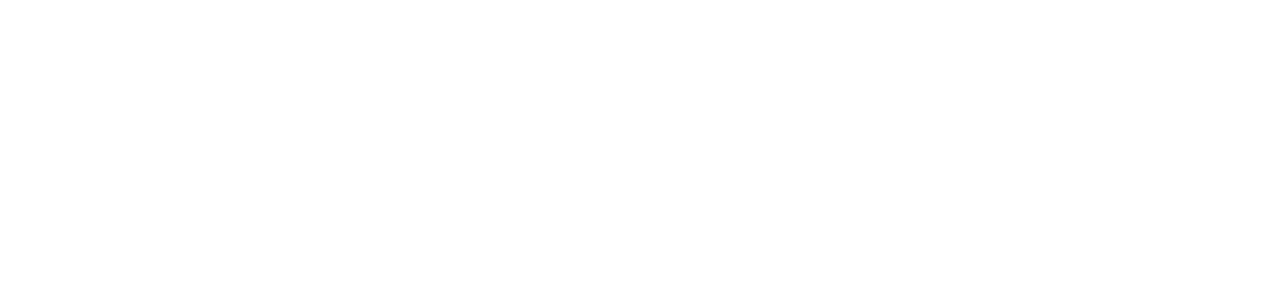
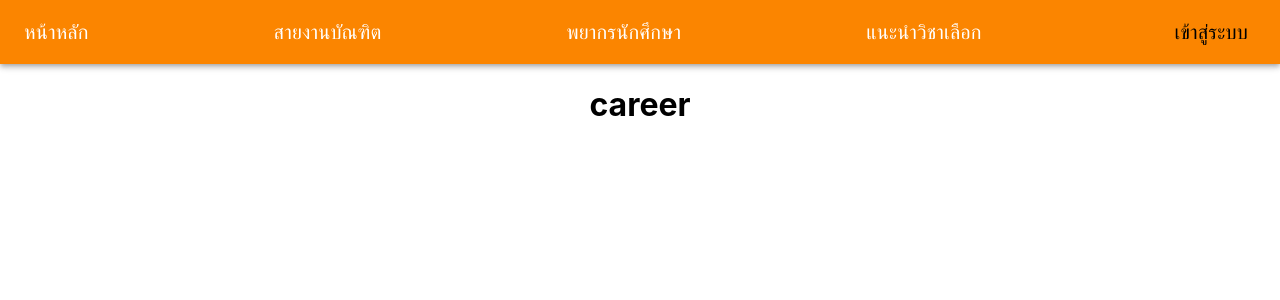
Before and after one commit to MashMaleLLO/Project_APS_CE_DEV, a React (Create React App) app in the folder django project/aps_ce_frontend/: page /outputCareer in a window 1280 px wide. Before the commit this address had no page. Shown: the top 300 px of the page. Built offline with nearby package versions, Linux system fonts and the light colour scheme.

Commit message:
add css add navbar

```diff
--- a/django project/aps_ce_frontend/docker-compose.yml
+++ b/django project/aps_ce_frontend/docker-compose.yml
@@ -13,3 +13,4 @@
         - '3000:3000'
       environment:
         - NODE_ENV=${NODE_ENV}
+        - CHOKIDAR_USEPOLLING=true
--- a/django project/aps_ce_frontend/package.json
+++ b/django project/aps_ce_frontend/package.json
@@ -3,6 +3,10 @@
   "version": "0.1.0",
   "private": true,
   "dependencies": {
+    "@emotion/react": "^11.10.5",
+    "@emotion/styled": "^11.10.5",
+    "@mui/icons-material": "^5.11.0",
+    "@mui/material": "^5.11.8",
     "@testing-library/jest-dom": "^5.16.5",
     "@testing-library/react": "^13.3.0",
     "@testing-library/user-event": "^13.5.0",
--- a/django project/aps_ce_frontend/src/App.js
+++ b/django project/aps_ce_frontend/src/App.js
@@ -6,10 +6,15 @@
 import GenModel from './Pages/genModel';
 import ModelList from './Pages/modelList';
 import CareerUpdate from './Pages/updateStudentCareer';
+import OutputCareer from './Pages/outputCareer';
+import Navbar from './Component/navbar';
+import { theme } from './Component/theme';
+import { ThemeProvider } from '@mui/material/styles';
 
 function App() {
     return (
-        <>
+        <ThemeProvider theme={theme}>
+        <Navbar/>
         <Routes>
             <Route path="/" element={<center><HomePage/></center>} />
             <Route path="/subjectUpload" element={<center><SubjectUpload/></center>} />
@@ -17,8 +22,9 @@
             <Route path="/genModel" element={<center><GenModel/></center>} />
             <Route path="/temp" element={<center><ModelList/></center>} />
             <Route path="/careerUpdate" element={<center><CareerUpdate/></center>} />
+            <Route path="/outputCareer" element={<center><OutputCareer/></center>} />
         </Routes>
-        </>
+        </ThemeProvider>
     );
 }
 
--- /dev/null
+++ b/django project/aps_ce_frontend/src/Component/navbar.js
@@ -0,0 +1,30 @@
+import * as React from 'react';
+import AppBar from '@mui/material/AppBar';
+import Box from '@mui/material/Box';
+import Toolbar from '@mui/material/Toolbar';
+import Typography from '@mui/material/Typography';
+import Button from '@mui/material/Button';
+
+export default function Navbar() {
+  return (
+    <Box sx={{ flexGrow: 1 }}>
+      <AppBar position="static">
+        <Toolbar>
+          <Typography variant="h6" component="div" sx={{ flexGrow: 1 }}>
+            หน้าหลัก
+          </Typography>
+          <Typography variant="h6" component="div" sx={{ flexGrow: 1 }}>
+            สายงานบัณฑิต
+          </Typography>
+          <Typography variant="h6" component="div" sx={{ flexGrow: 1 }}>
+            พยากรนักศึกษา
+          </Typography>
+          <Typography variant="h6" component="div" sx={{ flexGrow: 1 }}>
+            แนะนำวิชาเลือก
+          </Typography>
+          <Button><Typography variant="h6" component="div" sx={{ flexGrow: 1 }}>เข้าสู่ระบบ</Typography></Button>
+        </Toolbar>
+      </AppBar>
+    </Box>
+  );
+}
--- /dev/null
+++ b/django project/aps_ce_frontend/src/Component/theme.js
@@ -0,0 +1,19 @@
+import { createTheme } from '@mui/material/styles';
+
+export const theme = createTheme({
+  palette: {
+    primary: {
+        main: '#000000'
+    },
+  },
+  components: {
+    MuiAppBar: {
+      styleOverrides: {
+        colorPrimary: {
+          backgroundColor: '#FB8500',
+          contrastText: '#FFF',
+        },
+      },
+    },
+  }
+});
--- /dev/null
+++ b/django project/aps_ce_frontend/src/Pages/outputCareer.js
@@ -0,0 +1,11 @@
+import React from 'react';
+import axios from 'axios';
+import Navbar from '../Component/navbar';
+
+const OutputCareer = () => {
+    return(
+        <h1>career</h1>
+    );
+};
+
+export default OutputCareer;
--- a/django project/aps_ce_frontend/src/index.css
+++ b/django project/aps_ce_frontend/src/index.css
@@ -1,3 +1,4 @@
+
 body {
   margin: 0;
   font-family: -apple-system, BlinkMacSystemFont, 'Segoe UI', 'Roboto', 'Oxygen',
```
Also changed, not shown: 1 other file (tests, documents, lock files or other folders).
